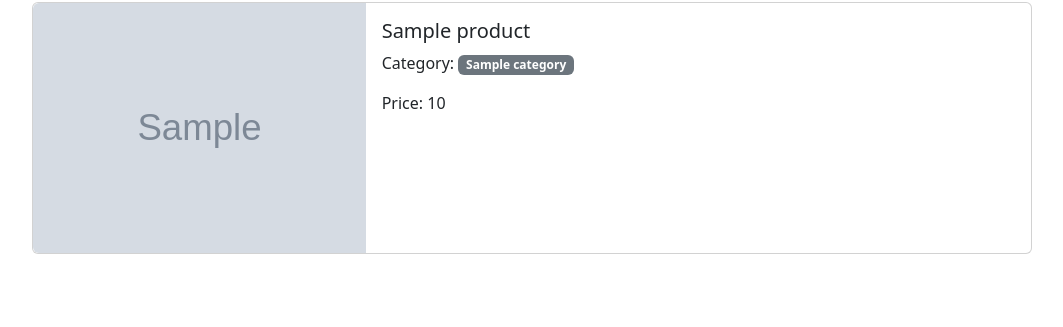
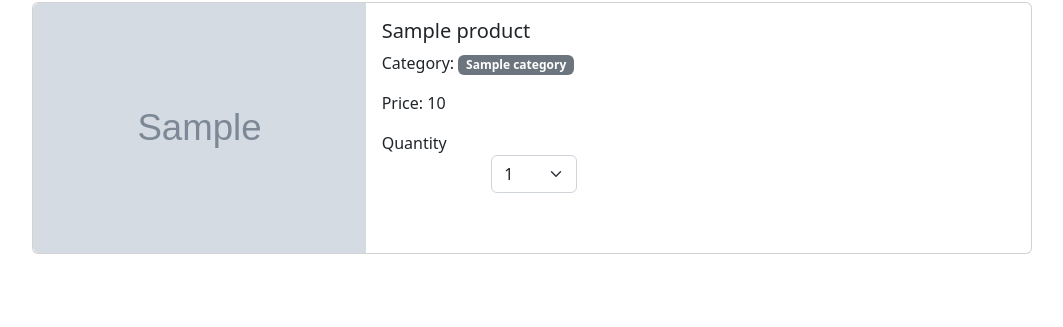
Before and after one commit to julkiea/Django-ecommerce-app, a Django app: template cart/templates/cart_summary.html in a window 1280 px wide. Shown: the part 375-702 px from the top of the page, without its empty margins (50-1113 px from the left). Run offline with Django 5.2, Linux system fonts and the light colour scheme; the template is opened without the code that fills it: most values are stand-ins (such as "Sample title", 1, 10 or a date in 2020); grey boxes marked "Sample" are stand-in pictures; some libraries are stand-ins or nearby versions.

Commit message:
Add a quantity select to cart summary page

```diff
--- a/cart/templates/cart_summary.html
+++ b/cart/templates/cart_summary.html
@@ -26,7 +26,23 @@
           {% else %}
           <p class="card-text">Price: {{ product.price }}</p>
           {% endif %}
+          <div class = "row justify-content">
+            <div class = "col-md-2">Quantity</div>
+              <div class = "col-md-2">
+                <br>
+                <select class="form-select" id = "quantity_cart">
 
+                    <option value="1">1</option>
+                    <option value="2">2</option>
+                    <option value="3">3</option>
+                    <option value="4">4</option>
+                    <option value="5">5</option>
+                    <option value="6">6</option>
+                    <option value="7">7</option>
+                    <option value="8">8</option>
+                  </select>
+              </div>
+            </div>
         </div>
       </div>
     </div>
```
